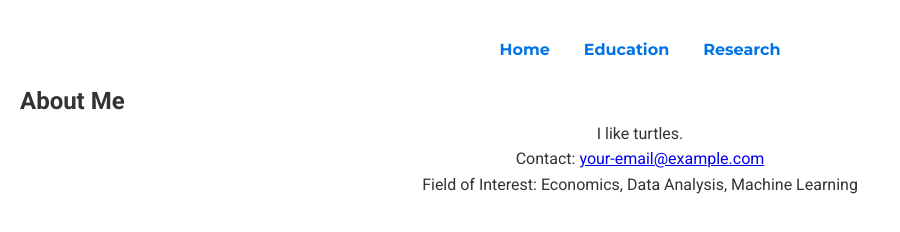
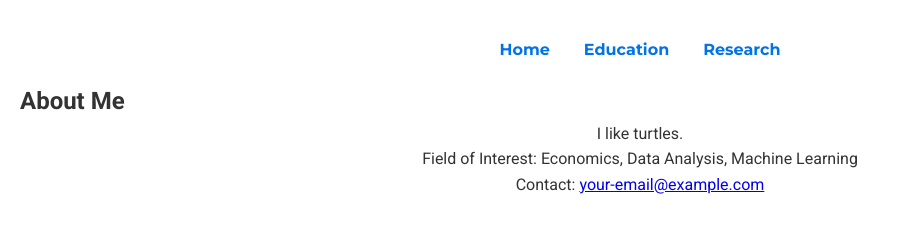
Before and after one commit to ponpondo13/JaehunJung.github.io, a plain HTML site: page index.html in a window 1280 px wide. Shown: the part 118-350 px from the top of the page, without its empty margins (0-900 px from the left). Drawn offline with Linux system fonts and the light colour scheme.

Commit message:
Update index.html

```diff
--- a/index.html
+++ b/index.html
@@ -24,9 +24,9 @@
         <!-- Sections -->
     <div id="home" class="section">
         <h2>About Me</h2>
-        <p>I like turtles.</p>
-        <p>Contact: <a href="mailto:your-email@example.com">your-email@example.com</a></p>
-        <p>Field of Interest: Economics, Data Analysis, Machine Learning</p>
+        <p class="left-align">I like turtles.</p>
+        <p class="left-align">Field of Interest: Economics, Data Analysis, Machine Learning</p>
+        <p class="left-align">Contact: <a href="mailto:your-email@example.com">your-email@example.com</a></p>
     </div>
 
     <div id="education" class="section" style="display: none;">
```
